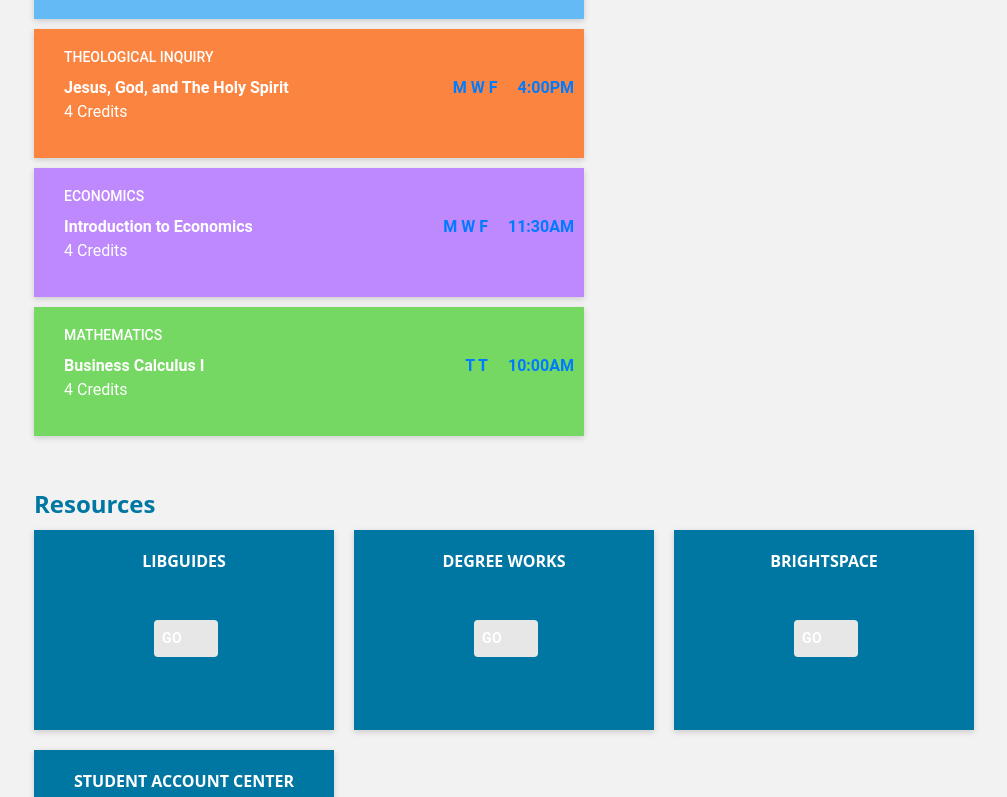
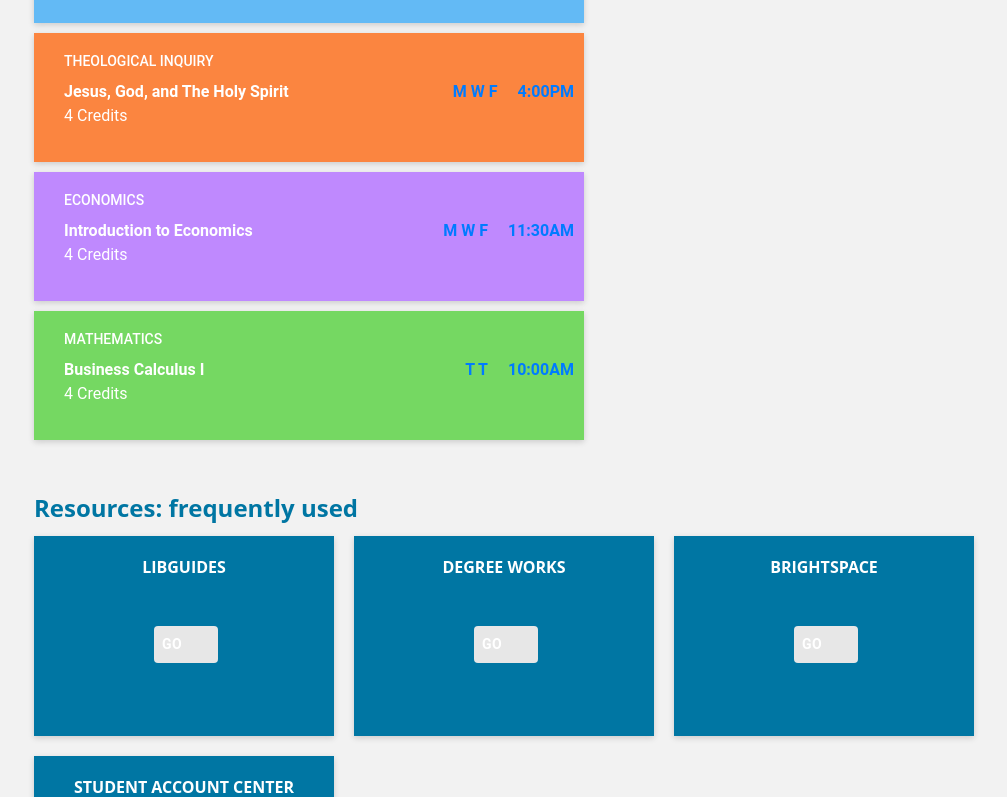
Before and after one commit to TyniTay/Prowlers, a React (Create React App) app: page / in a window 1280 px wide. Shown: the part 584-1381 px from the top of the page, without its empty margins (30-1037 px from the left). Built offline with nearby package versions, Linux system fonts and the light colour scheme; the HTML template or start-up script is replaced by a standard one.

Commit message:
fine tuning dashboard formatting

```diff
--- a/src/Components/Pages/Dashboard/Dashboard.css
+++ b/src/Components/Pages/Dashboard/Dashboard.css
@@ -1,7 +1,6 @@
 body {
   background-color: #f2f2f2;
 }
-
 
 div.welcomeMessage h1 {
   /* Layout Properties */
@@ -9,8 +8,8 @@ div.welcomeMessage h1 {
   padding-bottom: 30px;
 
   /* Content UI */
-    color: #3E2E2E;
-    font-family: 'Open Sans', sans-serif;
+  color: #3e2e2e;
+  font-family: "Open Sans", sans-serif;
   font-size: 32px;
   font-weight: bold;
   line-height: 48px;
@@ -18,7 +17,7 @@ div.welcomeMessage h1 {
 
 div.welcomeMessage h2 {
   /* Layout Properties */
-    padding-left: 5%;;
+  padding-left: 5%;
   padding-top: 30px;
 
   /* Content UI */
@@ -38,6 +37,10 @@ div.welcomeMessage h1 {
   position: relative;
   top: 55px;
   margin-bottom: 50px;
+}
+
+.heading {
+  margin-bottom: 10px;
 }
 
 .dateTime {
@@ -80,16 +83,18 @@ div.welcomeMessage h1 {
   /* Text Properties */
   text-align: left;
   padding: 18px 10px;
-    font-family: 'Roboto', sans-serif;
+  font-family: "Roboto", sans-serif;
   font-weight: normal;
   font-size: 16px;
   line-height: 24px;
 }
 
-div.recentUpdates h4, div.coursePreview h4, div.resourceSection h4 {
-    font-family: 'Open Sans', sans-serif;
+div.recentUpdates h4,
+div.coursePreview h4,
+div.resourceSection h4 {
+  font-family: "Open Sans", sans-serif;
   font-weight: bold;
-    color: #0076A3;
+  color: #0076a3;
   line-height: 36px;
   font-size: 24px;
 }
@@ -213,9 +218,6 @@ section.card3 Button {
   font-size: 14px;
 }
 
-
-
-
 /* Paneling Colors for Blocks
  * -------------------------------------------------------------*/
 .blue {
--- a/src/Components/Pages/Dashboard/Dashboard.js
+++ b/src/Components/Pages/Dashboard/Dashboard.js
@@ -23,7 +23,7 @@ return (
         {/* Updates Section
           * ------------------------------------------------------*/}
         <div className="recentUpdates">
-            <h4> Recent Updates </h4>
+            <h4 className = "heading"> Recent Updates </h4>
             <section className="card">
                 <text> Registration date for Spring 2021 has been updated. </text>
             </section>
@@ -35,7 +35,7 @@ return (
         {/* Courses Block Section
           * ------------------------------------------------------*/}
         <div className="coursePreview">
-            <h4> Courses </h4>
+            <h4 className = "heading"> Courses </h4>
             <section className="cardL + blue">
                 <h6 className="courseTitle"> First-Year Seminar </h6>
                 <a> Preparing For Mars </a>
@@ -72,7 +72,7 @@ return (
      {/* Resources Panels
        * ------------------------------------------------------*/}
     <div className="resourceSection">
-        <h4> Resources </h4>
+        <h4 className = "heading"> Resources: frequently used </h4>
         <section className="card3">
         <h1> LibGuides </h1>
         <a href="http://libguides.lmu.edu/" target="_blank">
```
Lines whose indentation alone changed are shown as unchanged.
